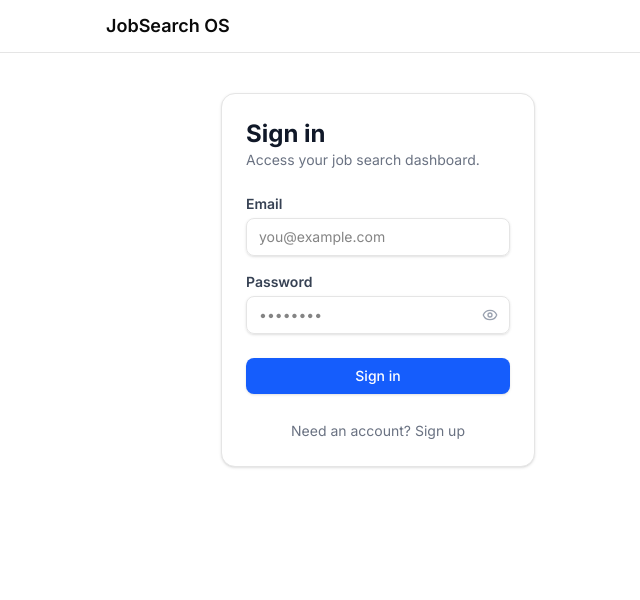
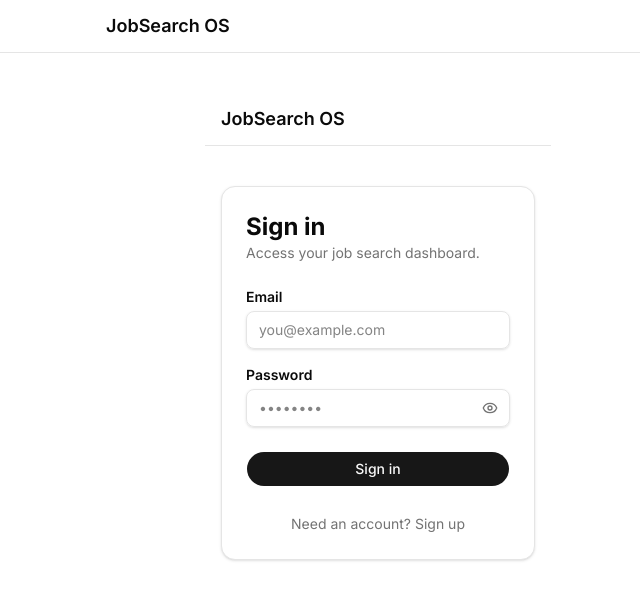
Before and after one commit to pearlbea/jobsearch-os, a Next.js app: page /login in a window 1280 px wide. Shown: the top 600 px of the page, without its empty margins (262-902 px from the left). Built offline with nearby package versions, Linux system fonts and the light colour scheme; no server answers.

Commit message:
Improve login flow

```diff
--- /dev/null
+++ b/app/auth/callback/route.ts
@@ -0,0 +1,26 @@
+import { type NextRequest, NextResponse } from "next/server";
+import { createClient } from "@/lib/supabase/server";
+
+// Handles the redirect after Supabase's own hosted email-confirmation link
+// finishes verifying — it lands here with a `code` to exchange for a
+// session, not an active session itself. This is the counterpart to
+// /auth/confirm: that route handles a token_hash link pointed directly at
+// this app; this one handles the PKCE `code` Supabase's default
+// (unmodified) email templates produce via emailRedirectTo.
+export async function GET(request: NextRequest) {
+  const { searchParams, origin } = new URL(request.url);
+  const code = searchParams.get("code");
+  const next = searchParams.get("next") ?? "/";
+
+  if (code) {
+    const supabase = await createClient();
+    const { error } = await supabase.auth.exchangeCodeForSession(code);
+    if (!error) {
+      return NextResponse.redirect(new URL(next, origin));
+    }
+  }
+
+  return NextResponse.redirect(
+    new URL("/login?error=confirmation_failed", origin),
+  );
+}
--- /dev/null
+++ b/app/auth/confirm/route.ts
@@ -0,0 +1,28 @@
+import { type EmailOtpType } from "@supabase/supabase-js";
+import { type NextRequest, NextResponse } from "next/server";
+import { createClient } from "@/lib/supabase/server";
+
+// Handles the confirmation link Supabase sends for signup, magic-link,
+// invite, recovery, and email-change emails. The link carries a token_hash
+// rather than an active session, so this route exchanges it for one and
+// sets the auth cookie before sending the user on — without it, a clicked
+// confirmation link lands the user on the app with no session at all.
+export async function GET(request: NextRequest) {
+  const { searchParams, origin } = new URL(request.url);
+  const token_hash = searchParams.get("token_hash");
+  const type = searchParams.get("type") as EmailOtpType | null;
+  const next = searchParams.get("next") ?? "/";
+
+  if (token_hash && type) {
+    const supabase = await createClient();
+
+    const { error } = await supabase.auth.verifyOtp({ type, token_hash });
+    if (!error) {
+      return NextResponse.redirect(new URL(next, origin));
+    }
+  }
+
+  return NextResponse.redirect(
+    new URL("/login?error=confirmation_failed", origin),
+  );
+}
--- /dev/null
+++ b/app/login/layout.tsx
@@ -0,0 +1,16 @@
+import { Header } from "@/components/header";
+
+export default function LoginLayout({
+  children,
+}: {
+  children: React.ReactNode;
+}) {
+  return (
+    <>
+      <Header showSignIn={false} />
+      <main className="flex-1 px-4 py-10 max-w-2xl mx-auto w-full">
+        {children}
+      </main>
+    </>
+  );
+}
--- a/app/login/page.tsx
+++ b/app/login/page.tsx
@@ -4,6 +4,7 @@ import { useState } from "react";
 import { useRouter } from "next/navigation";
 import { Eye, EyeOff } from "lucide-react";
 import { createClient } from "@/lib/supabase/client";
+import { Button } from "@/components/ui/button";
 
 export default function LoginPage() {
   const router = useRouter();
@@ -37,6 +38,9 @@ export default function LoginPage() {
         const { data, error } = await supabase.auth.signUp({
           email,
           password,
+          options: {
+            emailRedirectTo: `${window.location.origin}/auth/callback`,
+          },
         });
         if (error) throw error;
 
@@ -61,13 +65,13 @@ export default function LoginPage() {
   return (
     <form
       onSubmit={handleSubmit}
-      className="w-full max-w-sm mx-auto space-y-6 rounded-xl border bg-white p-6 shadow-sm"
+      className="w-full max-w-sm mx-auto space-y-6 rounded-xl border border-border bg-card p-6 shadow-sm"
     >
       <div>
-        <h1 className="text-2xl font-bold text-gray-900">
+        <h1 className="text-2xl font-bold text-foreground">
           {mode === "sign-in" ? "Sign in" : "Create an account"}
         </h1>
-        <p className="text-sm text-gray-500">
+        <p className="text-sm text-muted-foreground">
           Access your job search dashboard.
         </p>
       </div>
@@ -87,7 +91,7 @@ export default function LoginPage() {
       <div className="space-y-4">
         <div>
           <label
-            className="mb-1 block text-sm font-semibold text-gray-700"
+            className="mb-1 block text-sm font-semibold text-foreground"
             htmlFor="email"
           >
             Email
@@ -99,14 +103,14 @@ export default function LoginPage() {
             required
             value={email}
             onChange={(e) => setEmail(e.target.value)}
-            className="w-full rounded-md border px-3 py-2 text-sm shadow-sm focus:border-blue-500 focus:ring-blue-500"
+            className="w-full rounded-md border border-border px-3 py-2 text-sm shadow-sm focus:border-primary focus:ring-primary"
             placeholder="you@example.com"
           />
         </div>
 
         <div>
           <label
-            className="mb-1 block text-sm font-semibold text-gray-700"
+            className="mb-1 block text-sm font-semibold text-foreground"
             htmlFor="password"
           >
             Password
@@ -119,14 +123,14 @@ export default function LoginPage() {
               minLength={mode === "sign-up" ? 12 : undefined}
               value={password}
               onChange={(e) => setPassword(e.target.value)}
-              className="w-full rounded-md border px-3 py-2 pr-10 text-sm shadow-sm focus:border-blue-500 focus:ring-blue-500"
+              className="w-full rounded-md border border-border px-3 py-2 pr-10 text-sm shadow-sm focus:border-primary focus:ring-primary"
               placeholder="••••••••"
               id="password"
             />
             <button
               type="button"
               onClick={() => setIsPasswordVisible((visible) => !visible)}
-              className="absolute inset-y-0 right-0 flex items-center px-3 text-gray-400 hover:text-gray-600"
+              className="absolute inset-y-0 right-0 flex items-center px-3 text-muted-foreground hover:text-foreground"
               aria-label={isPasswordVisible ? "Hide password" : "Show password"}
             >
               {isPasswordVisible ? (
@@ -137,31 +141,27 @@ export default function LoginPage() {
             </button>
           </div>
           {mode === "sign-up" && (
-            <p className="mt-1 text-xs text-gray-500">
+            <p className="mt-1 text-xs text-muted-foreground">
               Must be at least 12 characters.
             </p>
           )}
         </div>
       </div>
 
-      <button
-        type="submit"
-        disabled={isSubmitting}
-        className="w-full rounded-md bg-blue-600 px-4 py-2 text-sm font-medium text-white shadow hover:bg-blue-700 disabled:opacity-50"
-      >
+      <Button type="submit" disabled={isSubmitting} className="w-full">
         {isSubmitting
           ? "Please wait..."
           : mode === "sign-in"
             ? "Sign in"
             : "Sign up"}
-      </button>
+      </Button>
       <button
         type="button"
         onClick={() => {
           setMessage(null);
           setMode(mode === "sign-in" ? "sign-up" : "sign-in");
         }}
-        className="w-full text-center text-sm text-gray-500 hover:text-gray-700"
+        className="w-full text-center text-sm text-muted-foreground hover:text-foreground"
       >
         {mode === "sign-in"
           ? "Need an account? Sign up"
```
